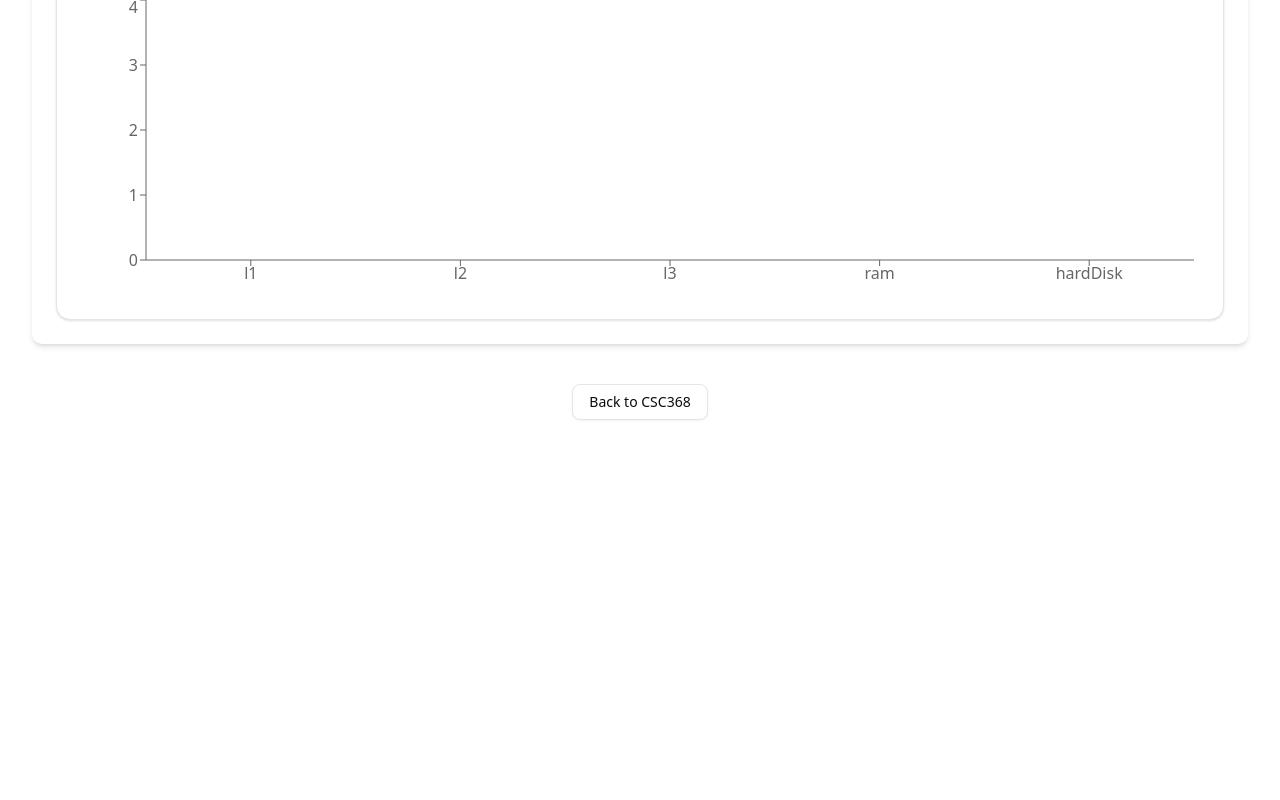
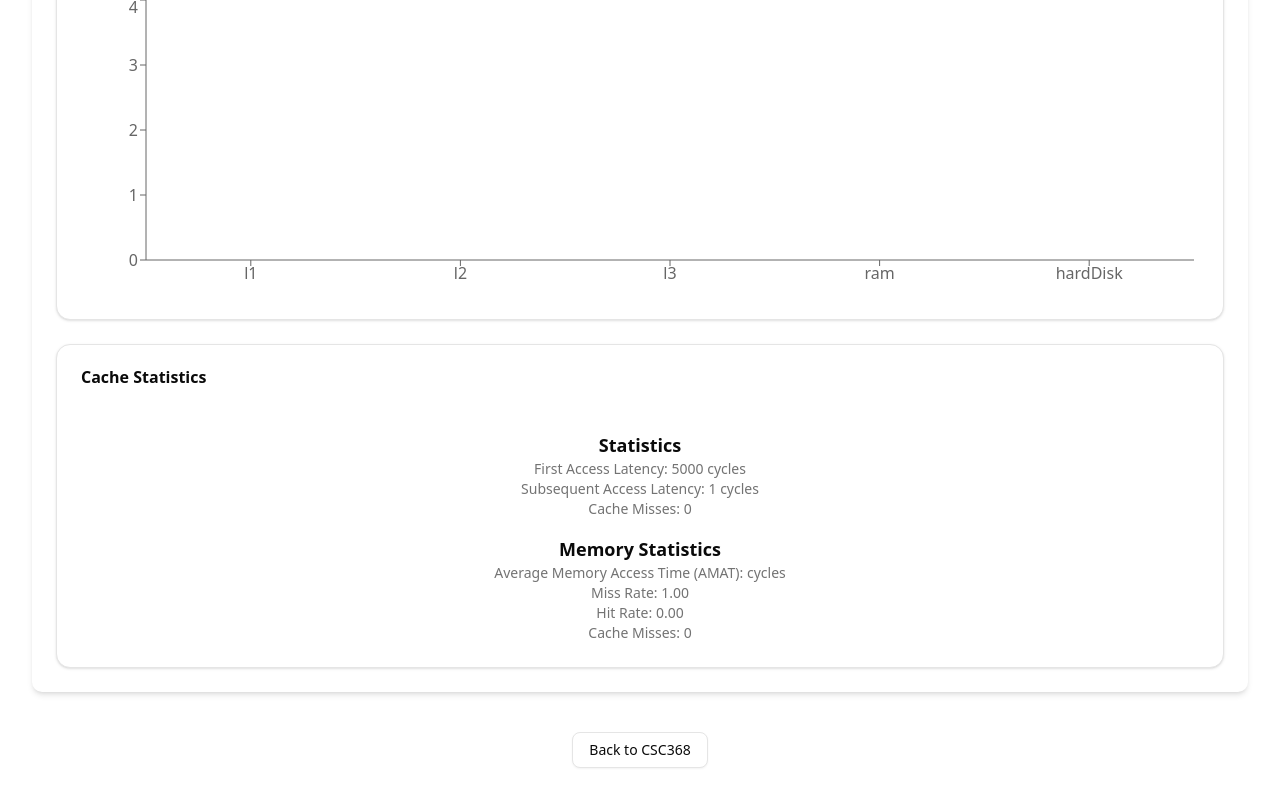
Before and after one commit to Goodr-Interactive/viz-computer-systems, a React (Vite) app: page /csc368/caches in a window 1280 px wide. Shown: the part 930-1730 px from the top of the page. Before the commit the page ends 1382 px from the top, so only its background shows below. Built offline with nearby package versions, Linux system fonts and the light colour scheme.

Commit message:
added more configs and statsitics

```diff
--- a/src/pages/csc368/cache/components/CacheHierarchyVisualization.tsx
+++ b/src/pages/csc368/cache/components/CacheHierarchyVisualization.tsx
@@ -3,7 +3,7 @@ import { Card, CardContent, CardHeader, CardTitle } from "@/components/ui/card";
 import { Button } from "@/components/ui/button";
 import { Slider } from "@/components/ui/slider";
 import { BarChart, XAxis, YAxis, Bar, ResponsiveContainer } from "recharts";
-import { stageSizesConfig, latencyConfigUIEnabled } from "./Config";
+import { stageSizesConfig, latencyConfigUIEnabled, accessCountsUIEnabled } from "./Config";
 
 const ACCESS_PATTERNS = {
   temporal: "temporal",
@@ -23,12 +23,17 @@ export const CacheHierarchyVisualization: React.FC = () => {
   const [amat, setAmat] = useState<number | null>(null);
   const [accessCounts, setAccessCounts] = useState({ l1: 0, l2: 0, l3: 0, ram: 0, hardDisk: 0 }); // Added hard disk to access counts
   const [isSimulating, setIsSimulating] = useState(false);
+  const [cacheStats, setCacheStats] = useState({
+    firstAccessLatency: latencyConfig.hardDisk, // Initial latency for first access
+    subsequentAccessLatency: latencyConfig.l1, // Reduced latency for subsequent accesses
+    cacheMisses: 0, // Tracks the number of cache misses
+  });
 
   const simulateAccessPattern = () => {
     const patternToLevelMap: Record<keyof typeof ACCESS_PATTERNS, keyof typeof latencyConfig> = {
       temporal: "l1",
       spatial: "l2",
-      random: "hardDisk", // Updated to include hard disk
+      random: "hardDisk",
     };
 
     const level = patternToLevelMap[selectedPattern];
@@ -53,6 +58,11 @@ export const CacheHierarchyVisualization: React.FC = () => {
       }
       return updatedCounts;
     });
+
+    setCacheStats((prev) => ({
+      ...prev,
+      cacheMisses: prev.cacheMisses + (level === "hardDisk" ? 1 : 0),
+    }));
   };
 
   const startSimulation = () => {
@@ -160,12 +170,6 @@ export const CacheHierarchyVisualization: React.FC = () => {
           </div>
         )}
       </div>
-      {amat !== null && (
-        <div className="mt-4 text-center">
-          <h4 className="text-lg font-semibold">Average Memory Access Time (AMAT)</h4>
-          <p className="text-sm text-muted-foreground">{amat.toFixed(2)} cycles</p>
-        </div>
-      )}
     </div>
   );
 
@@ -215,6 +219,29 @@ export const CacheHierarchyVisualization: React.FC = () => {
     </ResponsiveContainer>
   );
 
+  const renderCacheStats = () => (
+    <div className="mt-4 text-center">
+      <h4 className="text-lg font-semibold">Statistics</h4>
+      <p className="text-sm text-muted-foreground">
+        First Access Latency: {cacheStats.firstAccessLatency} cycles
+      </p>
+      <p className="text-sm text-muted-foreground">
+        Subsequent Access Latency: {cacheStats.subsequentAccessLatency} cycles
+      </p>
+      <p className="text-sm text-muted-foreground">
+        Cache Misses: {cacheStats.cacheMisses}
+      </p>
+        <div className="mt-4 text-center">
+          <h4 className="text-lg font-semibold">Memory Statistics</h4>
+          <p className="text-sm text-muted-foreground">Average Memory Access Time (AMAT): {amat?.toFixed(2)} cycles</p>
+          <p className="text-sm text-muted-foreground">Miss Rate: {(1 - cacheStats.subsequentAccessLatency / cacheStats.firstAccessLatency).toFixed(2)}</p>
+          <p className="text-sm text-muted-foreground">Hit Rate: {(cacheStats.subsequentAccessLatency / cacheStats.firstAccessLatency).toFixed(2)}</p>
+          <p className="text-sm text-muted-foreground">Cache Misses: {cacheStats.cacheMisses}</p>
+        </div>
+    </div>
+
+  );
+
   return (
     <div className="space-y-6">
       <Card>
@@ -250,11 +277,20 @@ export const CacheHierarchyVisualization: React.FC = () => {
         </CardContent>
       </Card>
 
+      {accessCountsUIEnabled && (
+        <Card>
+          <CardHeader>
+            <CardTitle>Access Counts</CardTitle>
+          </CardHeader>
+          <CardContent>{renderBarGraph()}</CardContent>
+        </Card>
+      )}
+
       <Card>
         <CardHeader>
-          <CardTitle>Access Counts</CardTitle>
+          <CardTitle>Cache Statistics</CardTitle>
         </CardHeader>
-        <CardContent>{renderBarGraph()}</CardContent>
+        <CardContent>{renderCacheStats()}</CardContent>
       </Card>
     </div>
   );
--- a/src/pages/csc368/cache/components/Config.ts
+++ b/src/pages/csc368/cache/components/Config.ts
@@ -53,3 +53,4 @@ export const latencyConfigDefaults = {
 };
 
 export const latencyConfigUIEnabled = false; // Added flag to enable/disable latency config UI
+export const accessCountsUIEnabled = true; // Added flag to enable/disable access counts visualization
```
